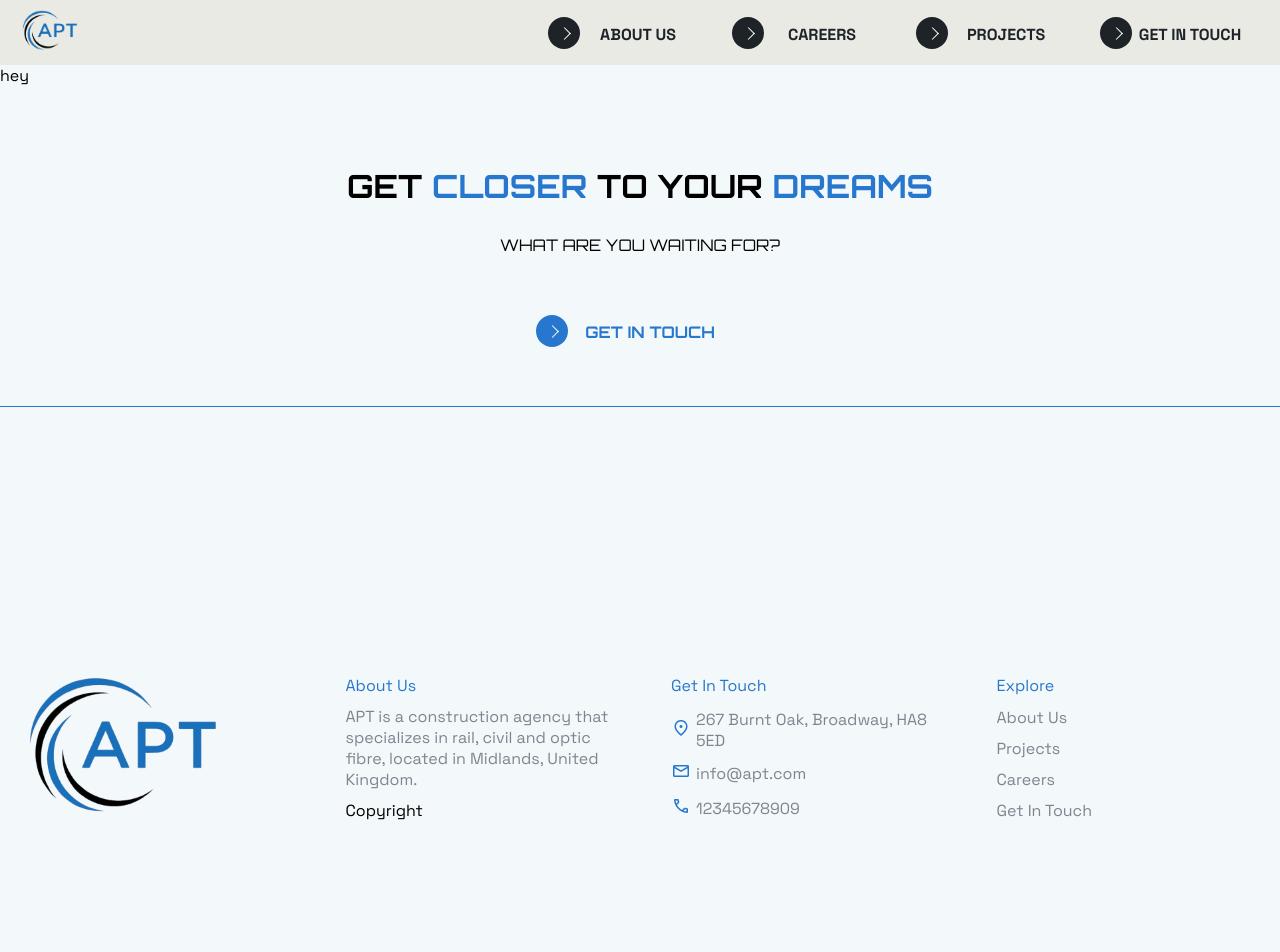
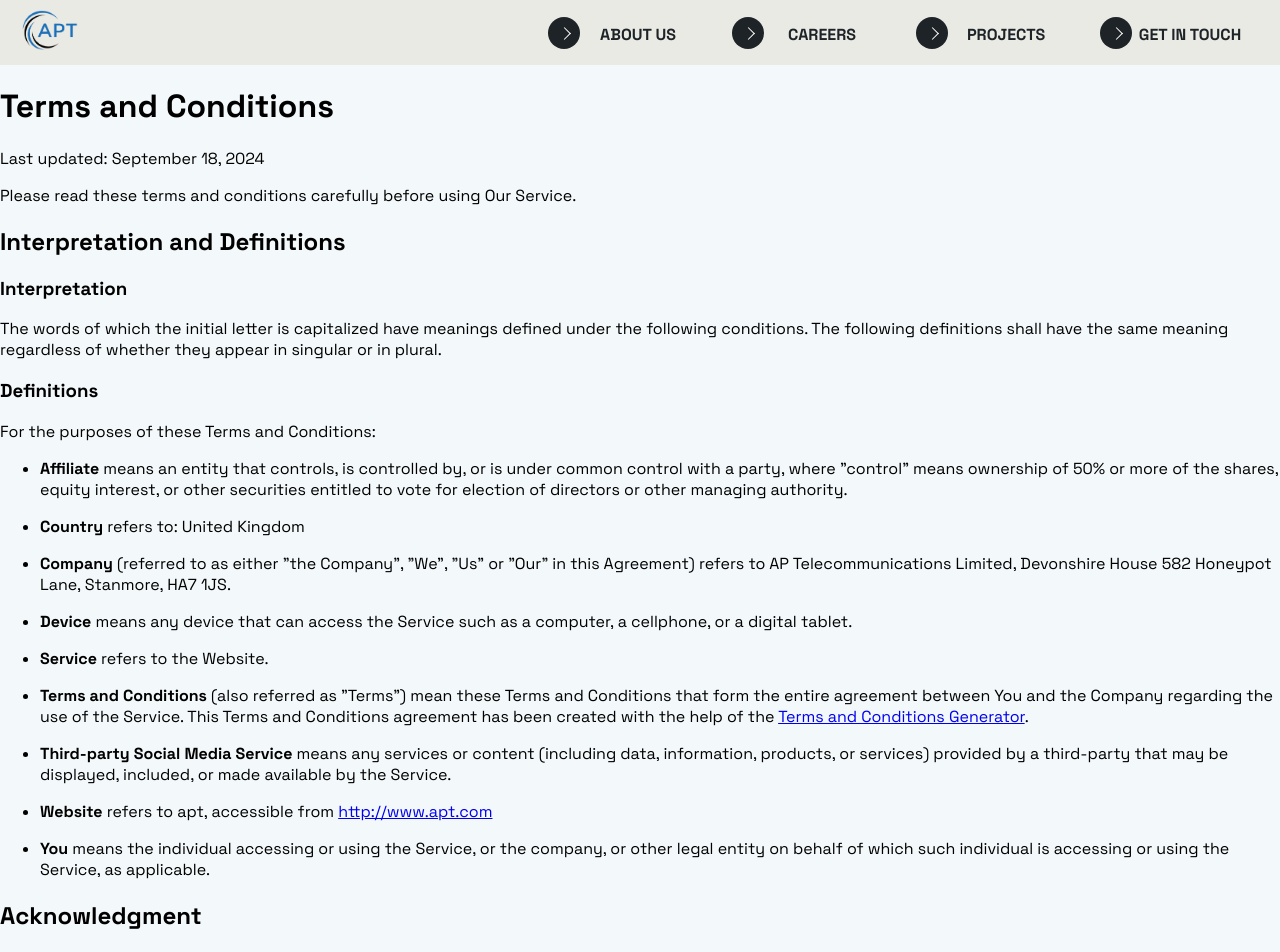
Before and after one commit to miriamciurea/apt, a React (Vite) app in the folder frontend/: page /copyright in a window 1280 px wide. Shown: the top 952 px of the page. Before the commit the page ends 871 px from the top, so only its background shows below. Built offline with nearby package versions, Linux system fonts and the light colour scheme.

Commit message:
linked up some of the things but not quite done

```diff
--- a/frontend/src/App.tsx
+++ b/frontend/src/App.tsx
@@ -2,11 +2,12 @@ import React from "react";
 import { BrowserRouter as Router, Route, Routes } from "react-router-dom";
 import Navbar from "./components/navbar/Navbar";
 import Footer from "./components/footer/Footer";
-import Cta from "./components/cta/Cta";
 import Home from "./pages/home/Home";
 import About from "./pages/about/About";
 import NotFound from "./pages/not-found/NotFound";
 import Careers from "./pages/Careers/Careers";
+import Copyright from './components/copyright/Copyright';
+
 
 const App: React.FC = () => {
   return (
@@ -15,11 +16,11 @@ const App: React.FC = () => {
       <div className="container">
         <Routes>
           <Route path="/" element={<Home />} />
+          <Route path="/copyright" element={<Copyright />} />
           <Route path="/about" element={<About />} />
           <Route path="/careers" element={<Careers />} />
           <Route path="*" element={<NotFound />} />
         </Routes>
-        <Cta />
       </div>
       <Footer />
     </>
--- /dev/null
+++ b/frontend/src/components/copyright/Copyright.module.css
@@ -0,0 +1,90 @@
+body {
+  padding: 50px;
+}
+.terms-and-conditions {
+  max-width: 800px;
+  margin: 0 auto;
+  padding: 20px;
+  font-family: 'Arial', sans-serif;
+  line-height: 1.6;
+  color: #333;
+  padding: 50px;
+}
+
+.terms-and-conditions h1 {
+  font-size: 2.5rem;
+  margin-bottom: 20px;
+  text-align: center;
+}
+
+.terms-and-conditions h2 {
+  font-size: 2rem;
+  margin-top: 30px;
+  margin-bottom: 15px;
+  border-bottom: 2px solid #007BFF;
+  /* A subtle underline for headers */
+  padding-bottom: 5px;
+}
+
+.terms-and-conditions h3 {
+  font-size: 1.5rem;
+  margin-top: 20px;
+  margin-bottom: 10px;
+}
+
+.terms-and-conditions p {
+  font-size: 1rem;
+  margin-bottom: 15px;
+}
+
+.terms-and-conditions ul {
+  padding-left: 20px;
+  list-style-type: disc;
+}
+
+.terms-and-conditions ul li {
+  margin-bottom: 10px;
+}
+
+.terms-and-conditions a {
+  color: #007BFF;
+  text-decoration: none;
+}
+
+.terms-and-conditions a:hover {
+  text-decoration: underline;
+}
+
+.terms-and-conditions strong {
+  font-weight: bold;
+}
+
+.terms-and-conditions {
+  background-color: #f9f9f9;
+  border-radius: 8px;
+  box-shadow: 0 0 10px rgba(0, 0, 0, 0.1);
+}
+
+/* Media Query for mobile devices */
+@media (max-width: 600px) {
+  .terms-and-conditions {
+    padding: 10px;
+  }
+
+  .terms-and-conditions h1 {
+    font-size: 2rem;
+  }
+
+  .terms-and-conditions h2 {
+    font-size: 1.75rem;
+  }
+
+  .terms-and-conditions h3 {
+    font-size: 1.25rem;
+  }
+
+  .terms-and-conditions p,
+  .terms-and-conditions ul li {
+    font-size: 0.9rem;
+  }
+}
--- /dev/null
+++ b/frontend/src/components/copyright/Copyright.tsx
@@ -0,0 +1,57 @@
+import React from 'react';
+
+const Copyright: React.FC = () => {
+  return (
+    <div className="terms-and-conditions">
+      <h1>Terms and Conditions</h1>
+      <p>Last updated: September 18, 2024</p>
+      <p>Please read these terms and conditions carefully before using Our Service.</p>
+
+      <h2>Interpretation and Definitions</h2>
+      <h3>Interpretation</h3>
+      <p>The words of which the initial letter is capitalized have meanings defined under the following conditions. The following definitions shall have the same meaning regardless of whether they appear in singular or in plural.</p>
+
+      <h3>Definitions</h3>
+      <p>For the purposes of these Terms and Conditions:</p>
+      <ul>
+        <li>
+          <p><strong>Affiliate</strong> means an entity that controls, is controlled by, or is under common control with a party, where "control" means ownership of 50% or more of the shares, equity interest, or other securities entitled to vote for election of directors or other managing authority.</p>
+        </li>
+        <li>
+          <p><strong>Country</strong> refers to: United Kingdom</p>
+        </li>
+        <li>
+          <p><strong>Company</strong> (referred to as either "the Company", "We", "Us" or "Our" in this Agreement) refers to AP Telecommunications Limited, Devonshire House 582 Honeypot Lane, Stanmore, HA7 1JS.</p>
+        </li>
+        <li>
+          <p><strong>Device</strong> means any device that can access the Service such as a computer, a cellphone, or a digital tablet.</p>
+        </li>
+        <li>
+          <p><strong>Service</strong> refers to the Website.</p>
+        </li>
+        <li>
+          <p><strong>Terms and Conditions</strong> (also referred as "Terms") mean these Terms and Conditions that form the entire agreement between You and the Company regarding the use of the Service. This Terms and Conditions agreement has been created with the help of the <a href="https://www.termsfeed.com/terms-conditions-generator/" target="_blank" rel="noopener noreferrer">Terms and Conditions Generator</a>.</p>
+        </li>
+        <li>
+          <p><strong>Third-party Social Media Service</strong> means any services or content (including data, information, products, or services) provided by a third-party that may be displayed, included, or made available by the Service.</p>
+        </li>
+        <li>
+          <p><strong>Website</strong> refers to apt, accessible from <a href="http://www.apt.com" rel="external nofollow noopener" target="_blank">http://www.apt.com</a></p>
+        </li>
+        <li>
+          <p><strong>You</strong> means the individual accessing or using the Service, or the company, or other legal entity on behalf of which such individual is accessing or using the Service, as applicable.</p>
+        </li>
+      </ul>
+
+      {/* Continue with the rest of your terms and conditions content here */}
+
+      <h2>Acknowledgment</h2>
+      <p>These are the Terms and Conditions governing the use of this Service and the agreement that operates between You and the Company...</p>
+
+      {/* Add the remaining sections like "Links to Other Websites", "Termination", etc. */}
+
+    </div>
+  );
+};
+
+export default Copyright;
--- a/frontend/src/components/footer/Footer.module.css
+++ b/frontend/src/components/footer/Footer.module.css
@@ -32,17 +32,41 @@ footer {
   color: var(--grey);
 }
 
+.pages a:hover {
+  color: var(--blue);
+}
+
 .title {
   color: var(--blue);
+}
+
+.title:hover {
+  color: rgb(56, 158, 193);
+  cursor: pointer;
 }
 
 .copyright {
   color: black;
 }
 
+.copyright a {
+  color: black;
+  text-decoration: none;
+}
+
+.copyright a:hover {
+  color: var(--blue);
+  /* Add underline on hover */
+}
+
 .iconstyles span {
-  font-size: 20px;
+  font-size: 25px;
   color: var(--blue);
+}
+
+.iconstyles span:hover {
+  color: rgb(56, 158, 193);
+  cursor: pointer;
 }
 
 .pages_list {
@@ -57,7 +81,7 @@ footer {
 }
 
 @media (max-width: 850px) {
-   footer{
+  footer{
 
     grid-template-columns: repeat(2, 1fr); /* 2 equal columns */
     grid-template-rows: auto; /* Let rows size automatically */
--- a/frontend/src/components/footer/Footer.tsx
+++ b/frontend/src/components/footer/Footer.tsx
@@ -1,6 +1,8 @@
 import React from 'react'
 import styles from './Footer.module.css';
 import newlogo from '../../assets/newlogo.png';
+import { Link } from 'react-router-dom';
+
 
 const Footer: React.FC = () => {
   return (
@@ -19,7 +21,7 @@ const Footer: React.FC = () => {
             APT is a construction agency that specializes in rail, civil and optic fibre, located in Midlands, United Kingdom.
           </div>
           <div className={styles.copyright}>
-            Copyright
+            <Link to="/copyright">Copyright</Link>
           </div>
         </div>
 
--- a/frontend/src/pages/Careers/Careers.tsx
+++ b/frontend/src/pages/Careers/Careers.tsx
@@ -1,6 +1,7 @@
 import React from "react";
 import CareersFirstSection from "../../components/CareersFirstSection/CareersFirstSection";
 import SendCVForm from "../../components/SendCVForm/SendCVForm";
+import Cta from "../../components/cta/Cta";
 
 const Careers: React.FC = () => {
   return (
@@ -9,6 +10,7 @@ const Careers: React.FC = () => {
         <CareersFirstSection />
         <SendCVForm />
       </div>
+      <Cta />
     </>
   );
 };
--- a/frontend/src/pages/about/About.tsx
+++ b/frontend/src/pages/about/About.tsx
@@ -4,6 +4,7 @@ import AboutUsDescription from "../../components/AboutUsDescription/AboutUsDescr
 import Team from "../../components/Team/Team";
 import AboutHeader from "../../components/about-header/aboutHeader";
 import LeftHeader from "../../components/left-header/LeftHeader";
+import Cta from "../../components/cta/Cta";
 
 
 const About: React.FC = () => {
@@ -15,7 +16,7 @@ const About: React.FC = () => {
         <EarlyDays />
         <Team />
         <LeftHeader />
-
+        <Cta />
       </div>
     </>
   );
--- a/frontend/src/pages/home/Home.tsx
+++ b/frontend/src/pages/home/Home.tsx
@@ -6,6 +6,7 @@ import Slider from "../../components/slider-image/Slider";
 import Loop from "../../components/loop/Loop";
 import Domain from "../../components/domains/Domain";
 import CompanyValues from "../../components/company-values/CompanyValues";
+import Cta from "../../components/cta/Cta";
 
 const Home: React.FC = () => {
   return (
@@ -18,6 +19,7 @@ const Home: React.FC = () => {
         <Slider />
         <CompanyValues />
         <Reviews />
+        <Cta />
       </div>
     </>
   );
```
